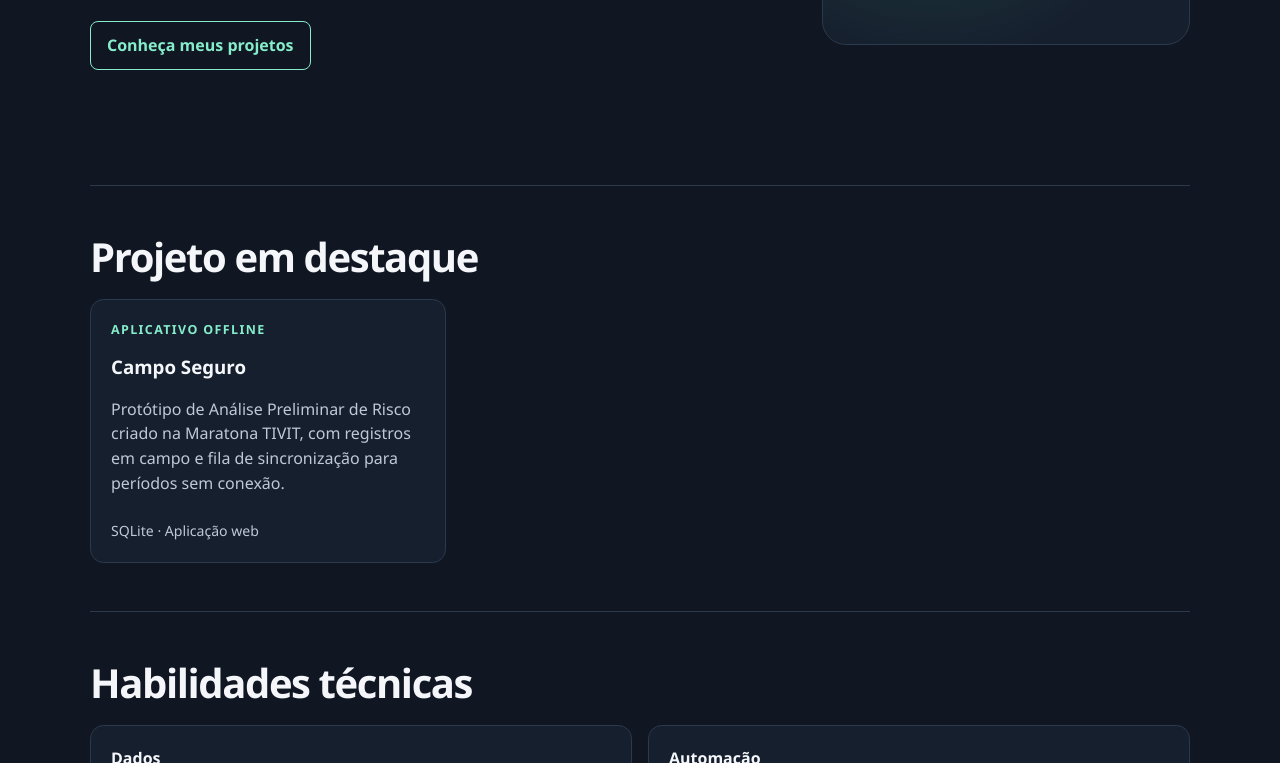
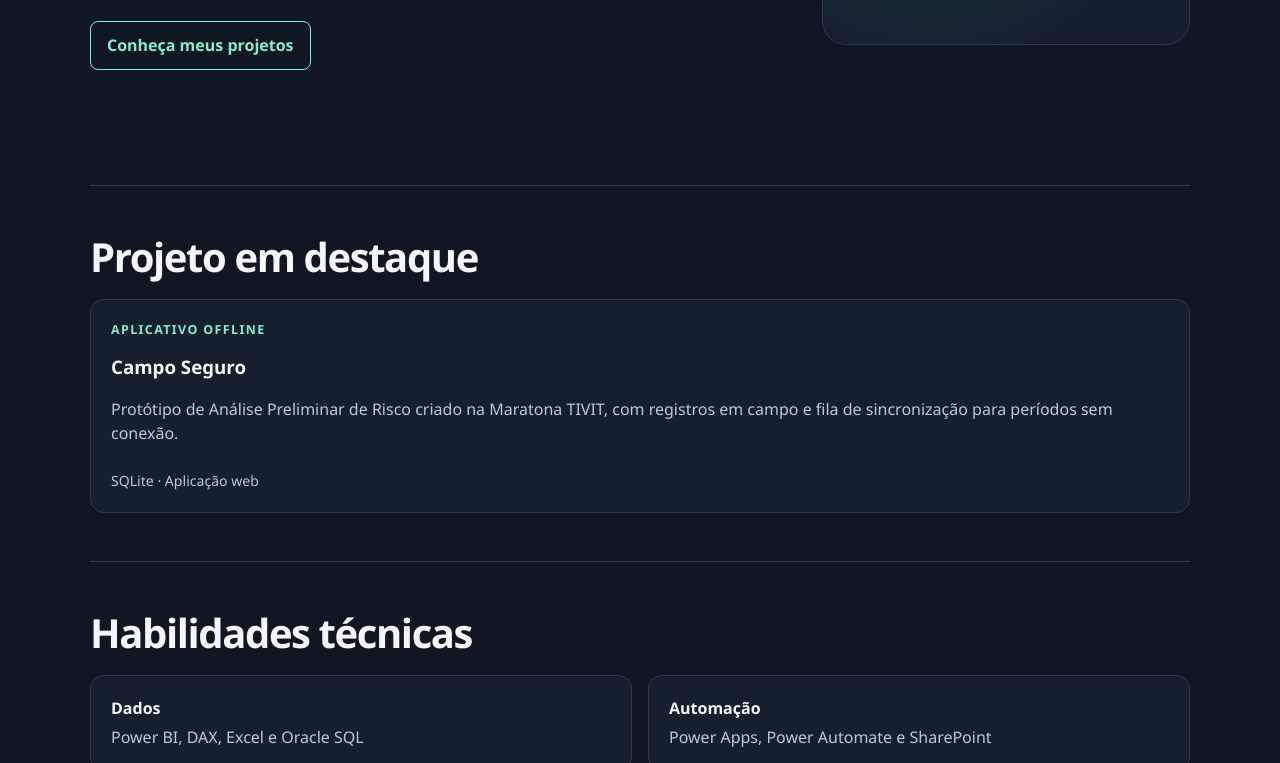
Before and after one commit to Artur-MF/portfolio-senai, a plain HTML site: page index.html in a window 1280 px wide. Shown: the part 528-1291 px from the top of the page. Drawn offline with Linux system fonts and the light colour scheme.

Commit message:
Ajusta a grade ao projeto em destaque

```diff
--- a/style.css
+++ b/style.css
@@ -29,7 +29,7 @@ h1 span { color: var(--accent); }
 .section { padding: 3rem 0; border-top: 1px solid var(--line); }
 h2 { margin: 0 0 1.2rem; font-size: clamp(1.6rem, 4vw, 2.5rem); letter-spacing: -.035em; line-height: 1.15; }
 .grid, .skills { display: grid; gap: 1rem; }
-.grid { grid-template-columns: repeat(3, 1fr); }
+.grid { grid-template-columns: repeat(auto-fit, minmax(min(100%, 15rem), 1fr)); }
 article, .skills div { padding: 1.25rem; background: var(--panel); border: 1px solid var(--line); border-radius: .85rem; }
 article { display: flex; flex-direction: column; }
 h3, dt { margin: 0; font-weight: 700; }
```
